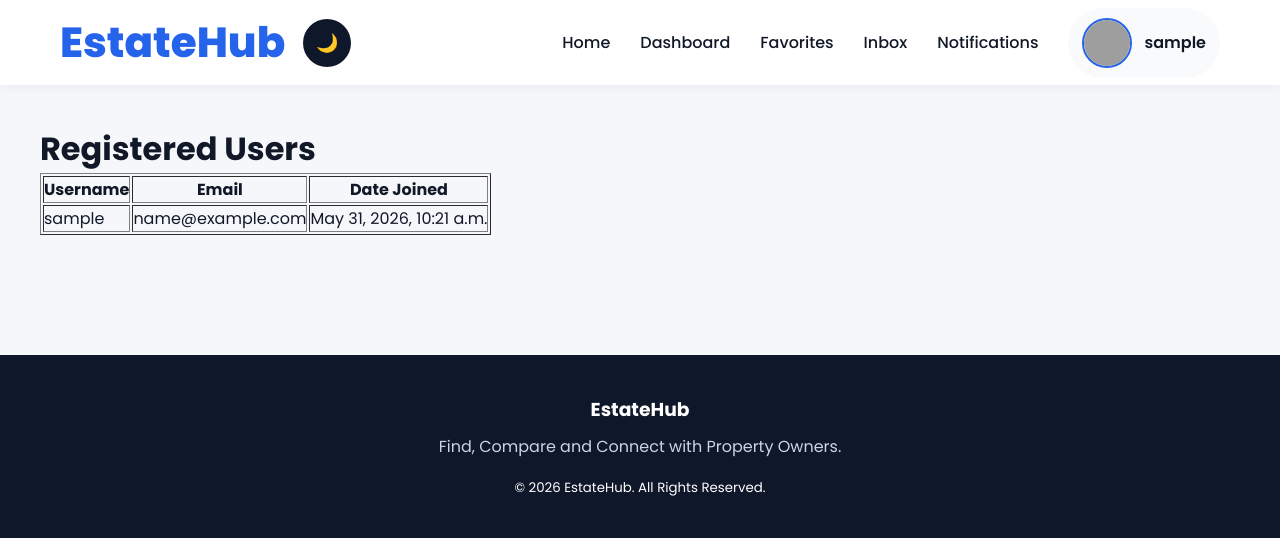
After one commit to Dileep000416/real-estate-platform, a Django app: page /users-list/ in a window 1280 px wide. The commit adds this page. Shown: the top 538 px of the page. Run offline with Django 5.2, Linux system fonts and the light colour scheme; the visitor is signed in with stand-in values (Sample User, id 1); data comes from the database, SQL or seed files in the repository; grey boxes are pictures that could not be loaded.

Commit message:
Add users list page

```diff
--- a/properties/urls.py
+++ b/properties/urls.py
@@ -126,4 +126,9 @@ path(
     views.edit_profile,
     name='edit_profile'
 ),
+path(
+    'users-list/',
+    views.users_list,
+    name='users_list'
+),
 ]
--- a/properties/views.py
+++ b/properties/views.py
@@ -3,6 +3,7 @@ from django.contrib.auth import login, logout, authenticate
 from django.contrib.auth.models import User
 from django.contrib.auth.forms import AuthenticationForm
 from django.http import JsonResponse
+from django.contrib.admin.views.decorators import staff_member_required
 
 from .models import Property,  Inquiry, Review
 from .forms import SignupForm, PropertyForm, ReviewForm
@@ -845,3 +846,27 @@ def edit_profile(request):
             'form': form
         }
     )
+@staff_member_required
+def users_list(request):
+
+    users = User.objects.all().order_by('-date_joined')
+
+    return render(
+        request,
+        'users_list.html',
+        {
+            'users': users
+        }
+    )
+@login_required
+def users_list(request):
+
+    users = User.objects.all().order_by('-date_joined')
+
+    return render(
+        request,
+        'users_list.html',
+        {
+            'users': users
+        }
+    )
--- /dev/null
+++ b/templates/users_list.html
@@ -0,0 +1,31 @@
+{% extends 'base.html' %}
+
+{% block content %}
+
+<div style="padding:40px">
+
+    <h1>Registered Users</h1>
+
+    <table border="1" cellpadding="10">
+
+        <tr>
+            <th>Username</th>
+            <th>Email</th>
+            <th>Date Joined</th>
+        </tr>
+
+        {% for user in users %}
+
+        <tr>
+            <td>{{ user.username }}</td>
+            <td>{{ user.email }}</td>
+            <td>{{ user.date_joined }}</td>
+        </tr>
+
+        {% endfor %}
+
+    </table>
+
+</div>
+
+{% endblock %}
```
Also changed, not shown: templates/property_detail.html (+14 -11 lines).
